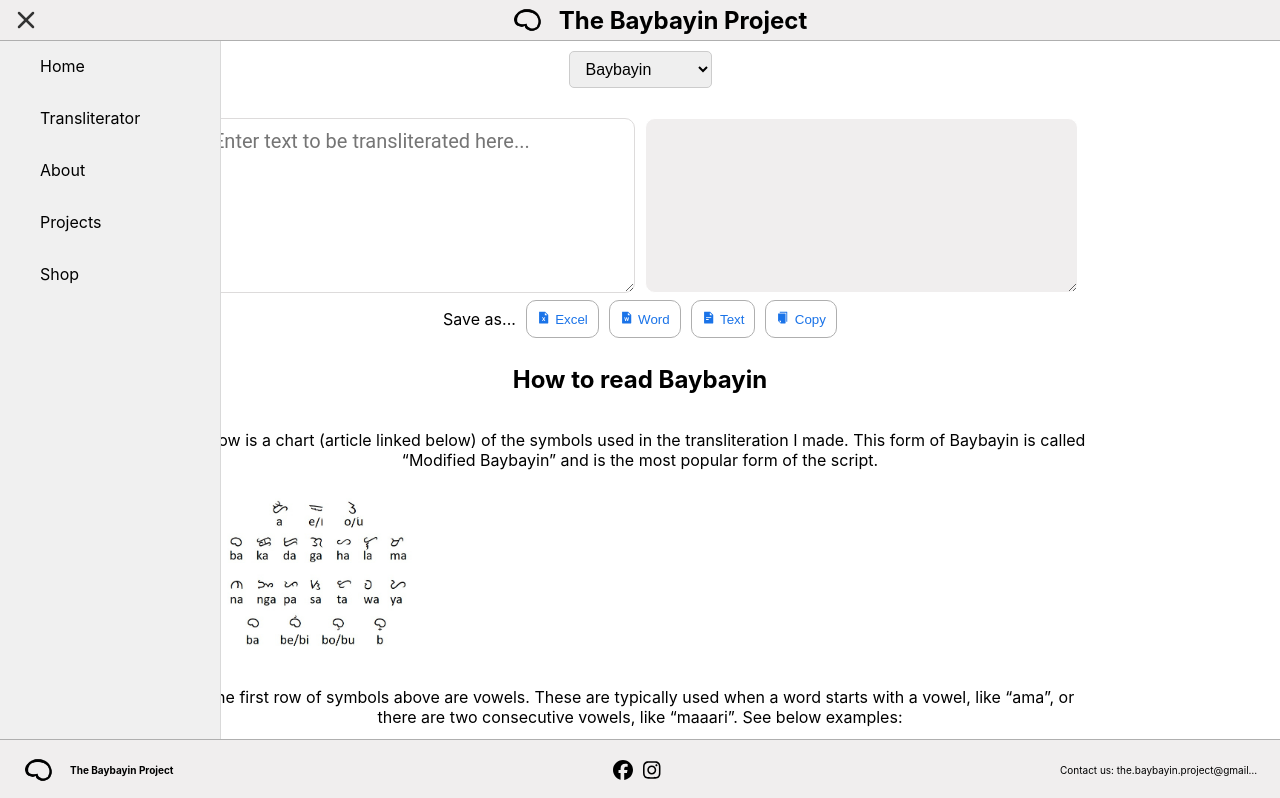
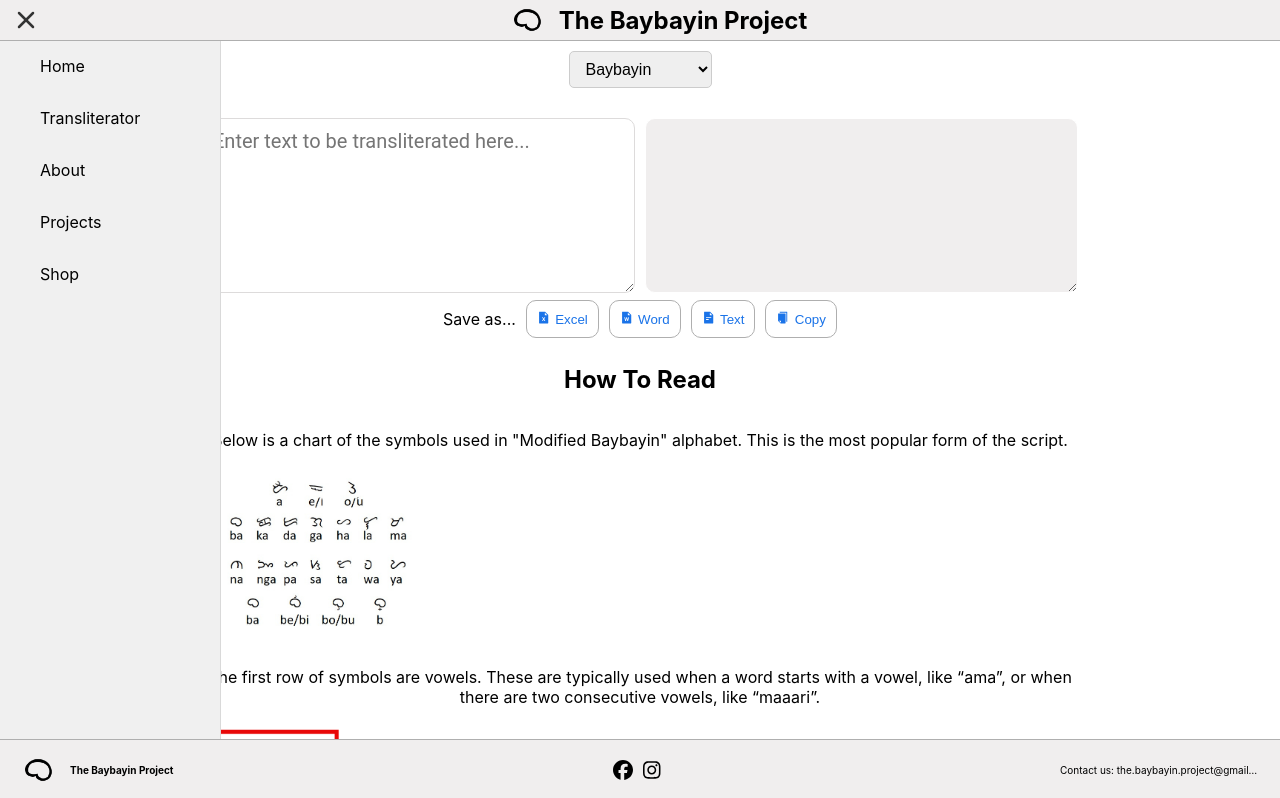
Before and after one commit to cmckinney-59/the-baybayin-project, a React (Vite) app: page /transliterator/baybayin-lite in a window 1280 px wide. Shown: the top 798 px of the page. Built offline with nearby package versions, Linux system fonts and the light colour scheme.

Commit message:
added all of the verbage on how to read baybayin

```diff
--- a/src/components/HowToRead/BaybayinHowToRead.tsx
+++ b/src/components/HowToRead/BaybayinHowToRead.tsx
@@ -9,17 +9,16 @@ import akingImage from "../../assets/images/How to read/Baybayin/aking.png";
 export default function BaybayinHowToRead() {
   return (
     <>
-      <h2>How to read Baybayin</h2>
+      <h2>How To Read</h2>
       <p>
-        Below is a chart (article linked below) of the symbols used in the
-        transliteration I made. This form of Baybayin is called “Modified
-        Baybayin” and is the most popular form of the script.
+        Below is a chart of the symbols used in "Modified Baybayin" alphabet.
+        This is the most popular form of the script.
       </p>
       <img src={baybayinAlphabetImage} alt="baybayin-alphabet-image" />
       <p>
-        The first row of symbols above are vowels. These are typically used when
-        a word starts with a vowel, like “ama”, or there are two consecutive
-        vowels, like “maaari”. See below examples:
+        The first row of symbols are vowels. These are typically used when a
+        word starts with a vowel, like “ama”, or when there are two consecutive
+        vowels, like “maaari”.
       </p>
       <img src={amaImage} alt="ama-image" />
       <img src={maaariImage} alt="maaari-image" />
```
